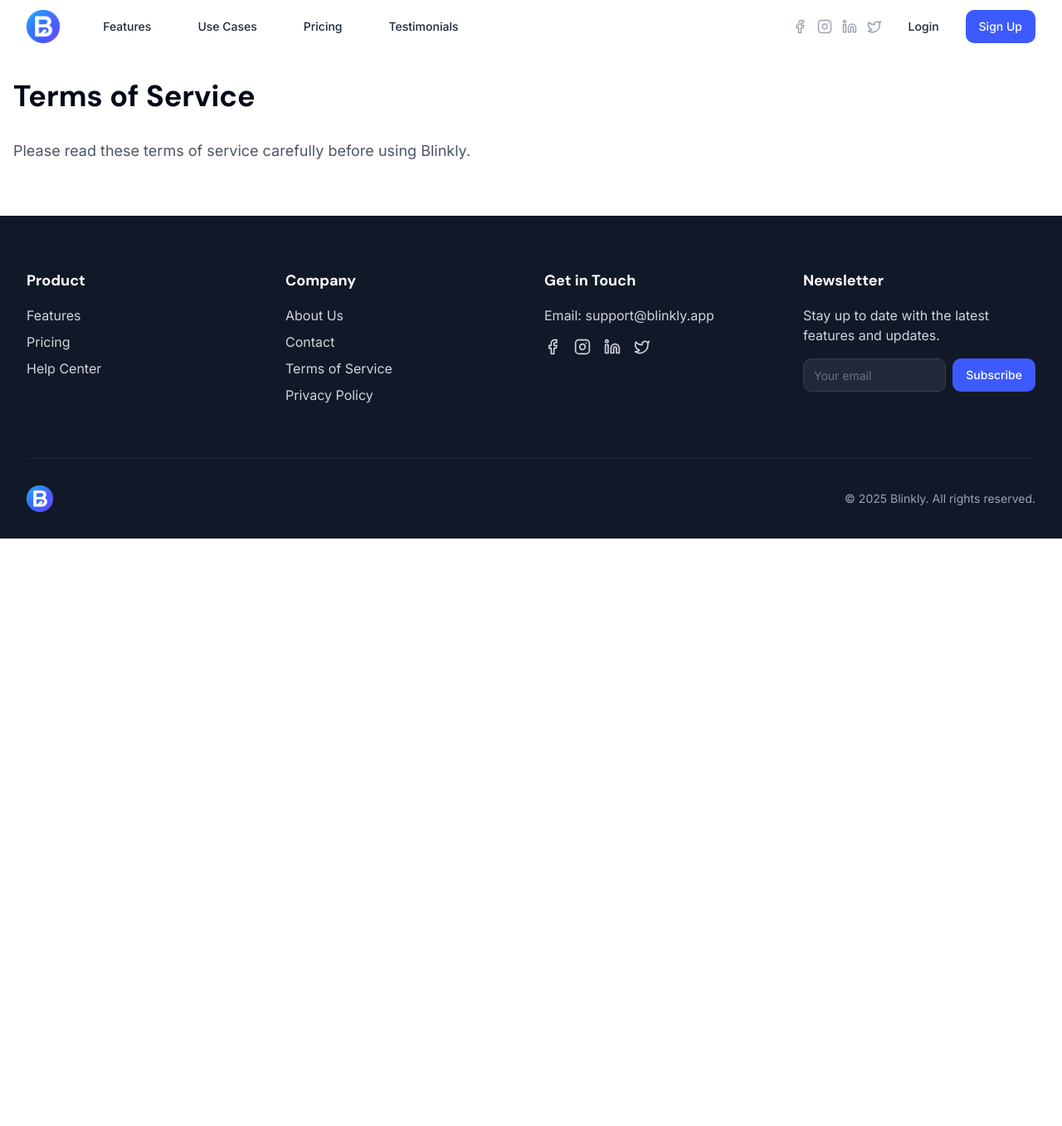
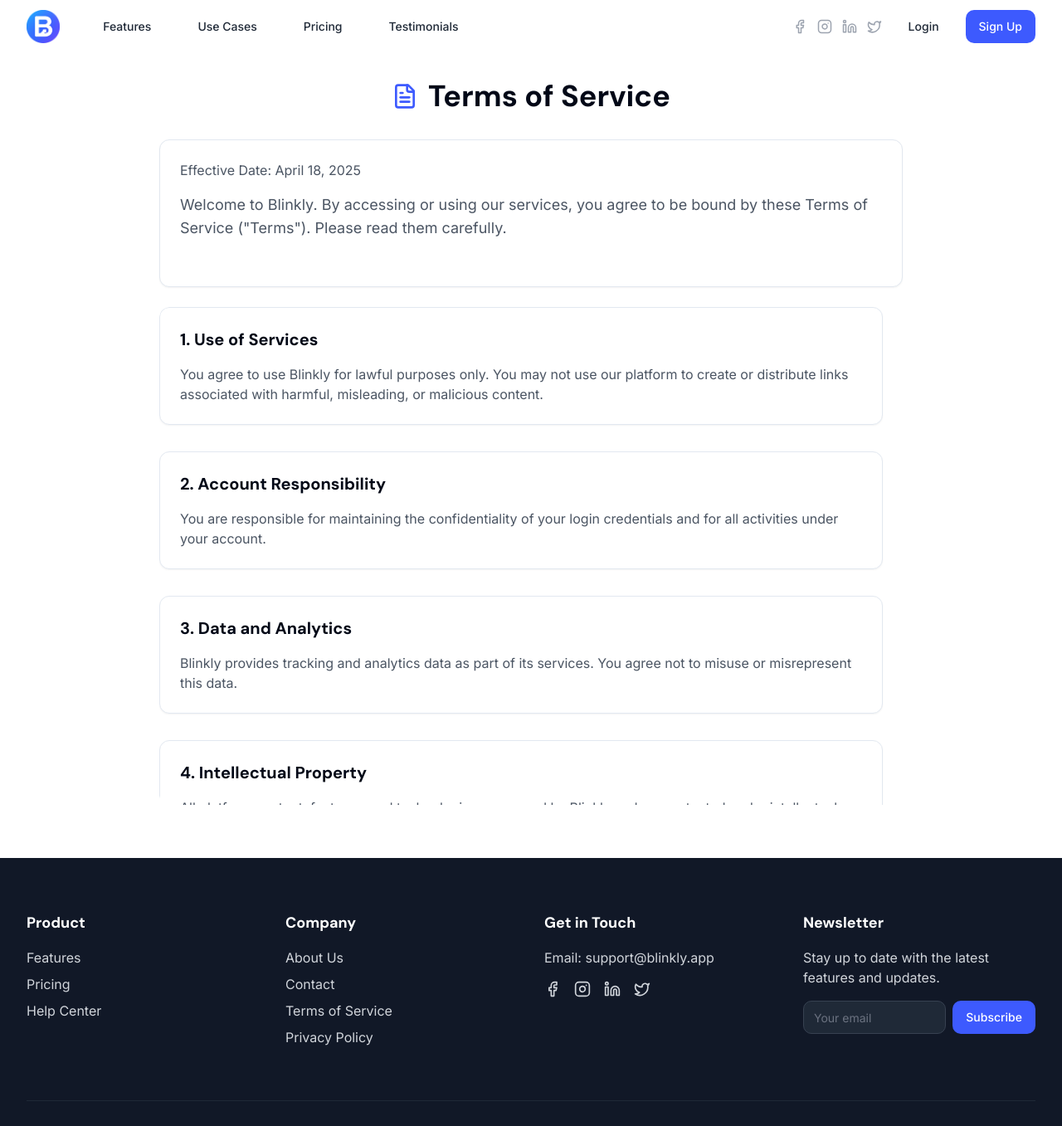
Before and after one commit to MohameedElsaeid/blinkly-front-end, a React (Vite) app: page /terms in a window 1280 px wide. Shown: the top 1357 px of the page at 83% size. Before the commit the page ends 800 px from the top, so only its background shows below. Built offline with nearby package versions, Linux system fonts and the light colour scheme.

Commit message:
Add Terms of Service content
Added the Terms of Service content to the Terms page.

```diff
--- a/src/pages/Terms.tsx
+++ b/src/pages/Terms.tsx
@@ -2,18 +2,103 @@
 import React from 'react';
 import Navbar from '@/components/Navbar';
 import Footer from '@/components/Footer';
+import { Card, CardContent } from '@/components/ui/card';
+import { ScrollArea } from '@/components/ui/scroll-area';
+import { FileText } from 'lucide-react';
 
 const Terms = () => {
   return (
     <div className="min-h-screen">
       <Navbar />
       <main className="container mx-auto px-4 pt-24 pb-16">
-        <h1 className="text-4xl font-bold mb-8">Terms of Service</h1>
-        <div className="prose max-w-none">
-          <p className="text-lg text-gray-600">
-            Please read these terms of service carefully before using Blinkly.
-          </p>
-          {/* Add terms content here */}
+        <div className="max-w-4xl mx-auto">
+          <div className="flex items-center justify-center gap-3 mb-8">
+            <FileText className="w-8 h-8 text-blinkly-blue" />
+            <h1 className="text-4xl font-bold">Terms of Service</h1>
+          </div>
+
+          <Card className="mb-6">
+            <CardContent className="pt-6">
+              <p className="text-gray-600 mb-4">
+                Effective Date: April 18, 2025
+              </p>
+              <p className="text-lg text-gray-600 mb-8">
+                Welcome to Blinkly. By accessing or using our services, you agree to be bound by these Terms of Service ("Terms"). Please read them carefully.
+              </p>
+            </CardContent>
+          </Card>
+
+          <ScrollArea className="h-[600px] rounded-lg">
+            <div className="space-y-8 pr-6">
+              <Card>
+                <CardContent className="pt-6">
+                  <h2 className="text-xl font-semibold mb-4">1. Use of Services</h2>
+                  <p className="text-gray-600">
+                    You agree to use Blinkly for lawful purposes only. You may not use our platform to create or distribute links associated with harmful, misleading, or malicious content.
+                  </p>
+                </CardContent>
+              </Card>
+
+              <Card>
+                <CardContent className="pt-6">
+                  <h2 className="text-xl font-semibold mb-4">2. Account Responsibility</h2>
+                  <p className="text-gray-600">
+                    You are responsible for maintaining the confidentiality of your login credentials and for all activities under your account.
+                  </p>
+                </CardContent>
+              </Card>
+
+              <Card>
+                <CardContent className="pt-6">
+                  <h2 className="text-xl font-semibold mb-4">3. Data and Analytics</h2>
+                  <p className="text-gray-600">
+                    Blinkly provides tracking and analytics data as part of its services. You agree not to misuse or misrepresent this data.
+                  </p>
+                </CardContent>
+              </Card>
+
+              <Card>
+                <CardContent className="pt-6">
+                  <h2 className="text-xl font-semibold mb-4">4. Intellectual Property</h2>
+                  <p className="text-gray-600">
+                    All platform content, features, and technologies are owned by Blinkly and are protected under intellectual property laws. You may not copy, modify, or distribute any part of our platform without explicit permission.
+                  </p>
+                </CardContent>
+              </Card>
+
+              <Card>
+                <CardContent className="pt-6">
+                  <h2 className="text-xl font-semibold mb-4">5. Termination</h2>
+                  <p className="text-gray-600">
+                    We reserve the right to suspend or terminate access if any Terms are violated or if your actions pose security or legal risks.
+                  </p>
+                </CardContent>
+              </Card>
+
+              <Card>
+                <CardContent className="pt-6">
+                  <h2 className="text-xl font-semibold mb-4">6. Modifications</h2>
+                  <p className="text-gray-600">
+                    We may update these Terms at any time. Continued use of the service after changes constitutes your acceptance.
+                  </p>
+                </CardContent>
+              </Card>
+
+              <Card>
+                <CardContent className="pt-6">
+                  <p className="text-gray-600">
+                    For questions or concerns, contact us at{" "}
+                    <a
+                      href="mailto:support@blinkly.app"
+                      className="text-blinkly-blue hover:underline"
+                    >
+                      support@blinkly.app
+                    </a>
+                  </p>
+                </CardContent>
+              </Card>
+            </div>
+          </ScrollArea>
         </div>
       </main>
       <Footer />
```
